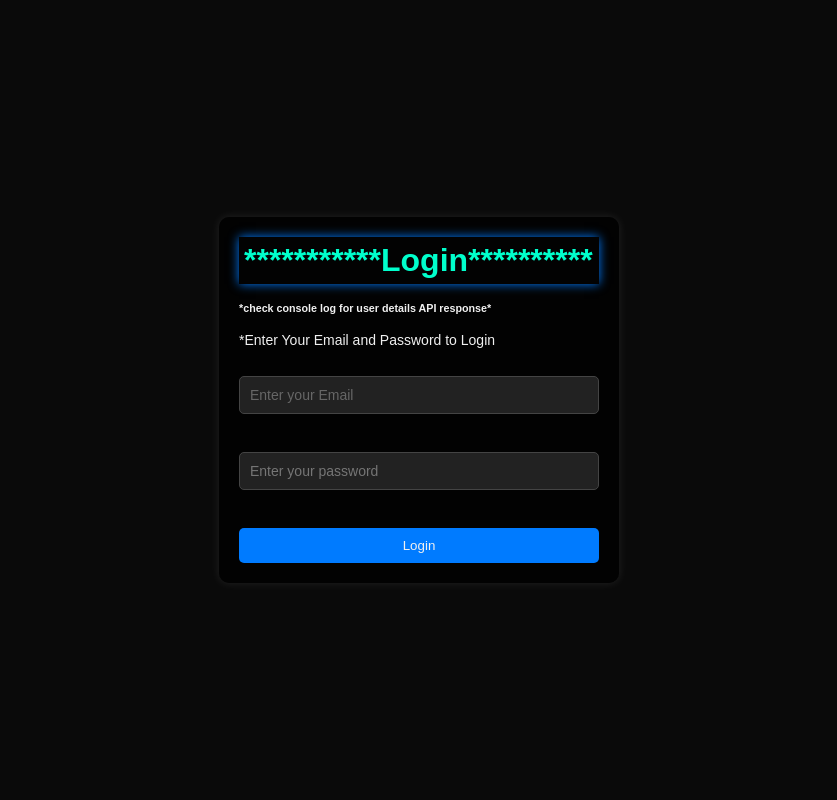
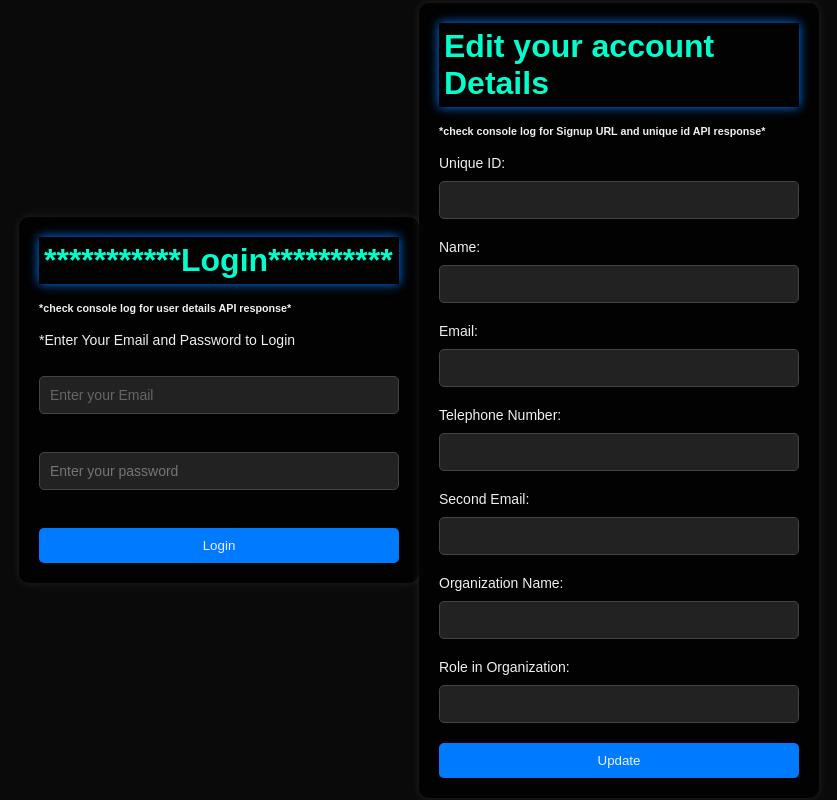
Before and after one commit to sakithajayasinghe/IEEE-R10-YP-GEMS, a Flask app: template app/templates/login.html in a window 1280 px wide. Shown: the whole page, without its empty margins (221-1058 px from the left). Run offline with Flask 3, Linux system fonts and the light colour scheme; the template is opened without the code that fills it, so the values that code supplies are empty; some libraries are stand-ins or nearby versions.

Commit message:
account details update api done

```diff
--- a/app/routes.py
+++ b/app/routes.py
@@ -7,6 +7,7 @@ from flask import Flask, render_template,request, jsonify
 import logging
 import psycopg2
 import flask
+from pydantic import BaseModel
 
 # logging.basicConfig(filename='logs/INFO.log', level=logging.INFO, format='%(asctime)s - %(levelname)s - %(message)s')
 # logging.basicConfig(filename='logs/DEBUG.log', level=logging.DEBUG, format='%(asctime)s - %(levelname)s - %(message)s')
@@ -18,10 +19,17 @@ PORT = 4242
 
 app = Flask(__name__)
 
-InviteRequest = namedtuple(
-    'InviteRequest', ['name','email','telephone_no','second_email',\
-                      'organization_name','role_in_organization','validity']
-)
+
+
+class InviteRequest(BaseModel):
+    name: str
+    email: str
+    telephone_no: str
+    second_email: str = None
+    organization_name: str = None
+    role_in_organization: str = None
+    validity: str = None
+    unique_id: str = None
 
 @app.route('/')
 def index():
@@ -103,12 +111,12 @@ def reset_password():
 
     return '200 OK',200
 
-@app.route('/project-home', methods=['GET'])
+@app.route('/login', methods=['GET'])
 def login():
     return render_template('login.html')
 
-@app.route('/homepage', methods=['POST'])
-def homepage():
+@app.route('/login_validate', methods=['POST'])
+def login_validate():
     if request.method == 'POST':
         user_email = request.form.get('useremail')
         user_password = request.form.get('userpassword')
@@ -127,10 +135,39 @@ def homepage():
 
             user_details_dict = details_to_dict(user_details=user_details)
 
-            return jsonify(user_details_dict)
+            return jsonify(user_details_dict),200
         else:
 
-            return jsonify({'response': 'Invalid email or password'})
+            return jsonify({'response': 'Invalid email or password'}),404
+
+@app.route('/get_edited_user_details', methods=['POST'])
+def get_edited_user_details():
+    post_request_data = request.form
+
+    invitee_data = InviteRequest(
+        name=post_request_data['Name'],
+        email=post_request_data['Email'],
+        telephone_no=post_request_data['TelephoneNumber'],
+        second_email=post_request_data['SecondEmail'],
+        organization_name=post_request_data['OrgName'],
+        role_in_organization=post_request_data['Role'],
+        unique_id=post_request_data['UniqueId']
+    )
+    print(invitee_data)
+
+    cursor = connection.cursor()
+    cursor.execute("UPDATE invite_requests SET name = %s, email = %s, telephone_no = %s,\
+                    second_email = %s, organization_name = %s, role_in_organization = %s \
+                    WHERE unique_id = %s",
+                    (invitee_data.name, invitee_data.email, invitee_data.telephone_no,
+                    invitee_data.second_email, invitee_data.organization_name,
+                    invitee_data.role_in_organization, invitee_data.unique_id))
+
+    connection.commit()
+    cursor.close()
+
+    return jsonify({'status': 'COMPLETED'})
+
 
 
 
--- a/app/templates/login.html
+++ b/app/templates/login.html
@@ -16,19 +16,72 @@
         <input type="password" id="userpassword" name="userpassword" placeholder="Enter your password" required><br><br>
         <button type="submit">Login</button>
     </form>
+
+    <form id="update-details-form">
+        <h2>Edit your account Details</h2><br>
+        <h6>*check console log for Signup URL and unique id API response*</h6><br>
+
+        <label id="unique-id-label">Unique ID:</label>
+        <input type="text" id="UniqueId" name="UniqueId" readonly>
+
+        <label for="Name">Name:</label>
+        <input type="text" id="Name" Name="Name" required>
+
+        <label for="Email">Email:</label>
+        <input type="email" id="Email" Name="Email" required>
+
+        <label for="TelephoneNumber">Telephone Number:</label>
+        <input type="tel" id="TelephoneNumber" Name="TelephoneNumber" required>
+
+        <label for="SecondEmail">Second Email:</label>
+        <input type="email" id="SecondEmail" Name="SecondEmail">
+
+        <label for="OrgName">Organization Name:</label>
+        <input type="text" id="OrgName" Name="OrgName">
+
+        <label for="Role">Role in Organization:</label>
+        <input type="text" id="Role" Name="Role">
+
+        <button type="submit">Update</button>
+    </form>
+
+
     <script>
         document.getElementById('login-form').addEventListener('submit', function(event){
             event.preventDefault();
             const formData = new FormData(this);
 
-            fetch('/homepage',{
+            fetch('/login_validate',{
                 method: 'POST',
                 body: formData
             })
             .then(response => response.json())
             .then(data => {
                 console.log(data)
+                document.getElementById('UniqueId').value = data.unique_id;
+                document.getElementById('Name').value = data.name;
+                document.getElementById('Email').value = data.email;
+                document.getElementById('TelephoneNumber').value = data.telephone_no;
+                document.getElementById('SecondEmail').value = data.second_email;
+                document.getElementById('OrgName').value = data.organization_name;
+                document.getElementById('Role').value = data.role_in_organization;
+
             });
+
+        });
+        document.getElementById('update-details-form').addEventListener('submit', function(event){
+            event.preventDefault();
+
+            const formData = new FormData(this);
+
+            fetch('/get_edited_user_details',{
+                method: 'POST',
+                body: formData
+            })
+            .then(response => response.json())
+            .then(data => {
+                console.log(data)
+            })
         });
     </script>
 </body>
```
Also changed, not shown: app/templates/edit_details.html (added, +43 -0 lines), app/templates/password_reset.html (+15 -1 lines).
